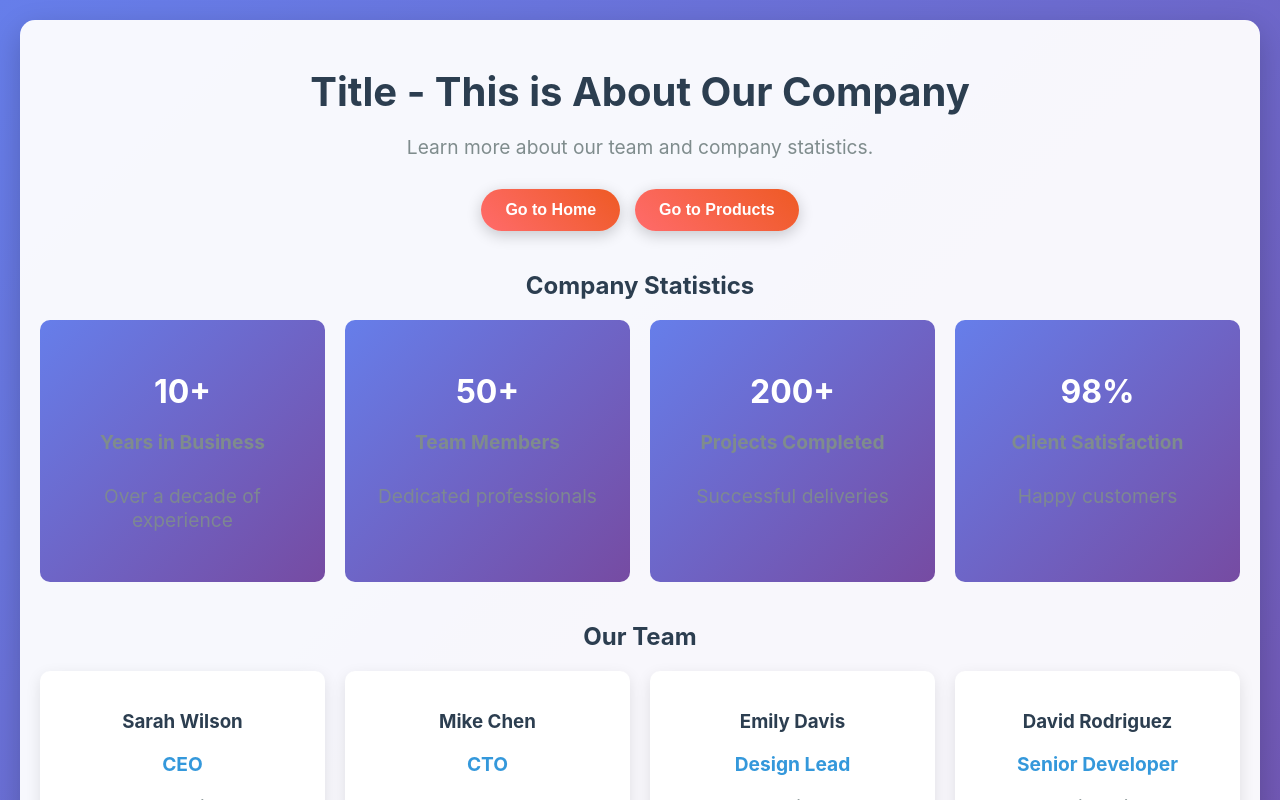
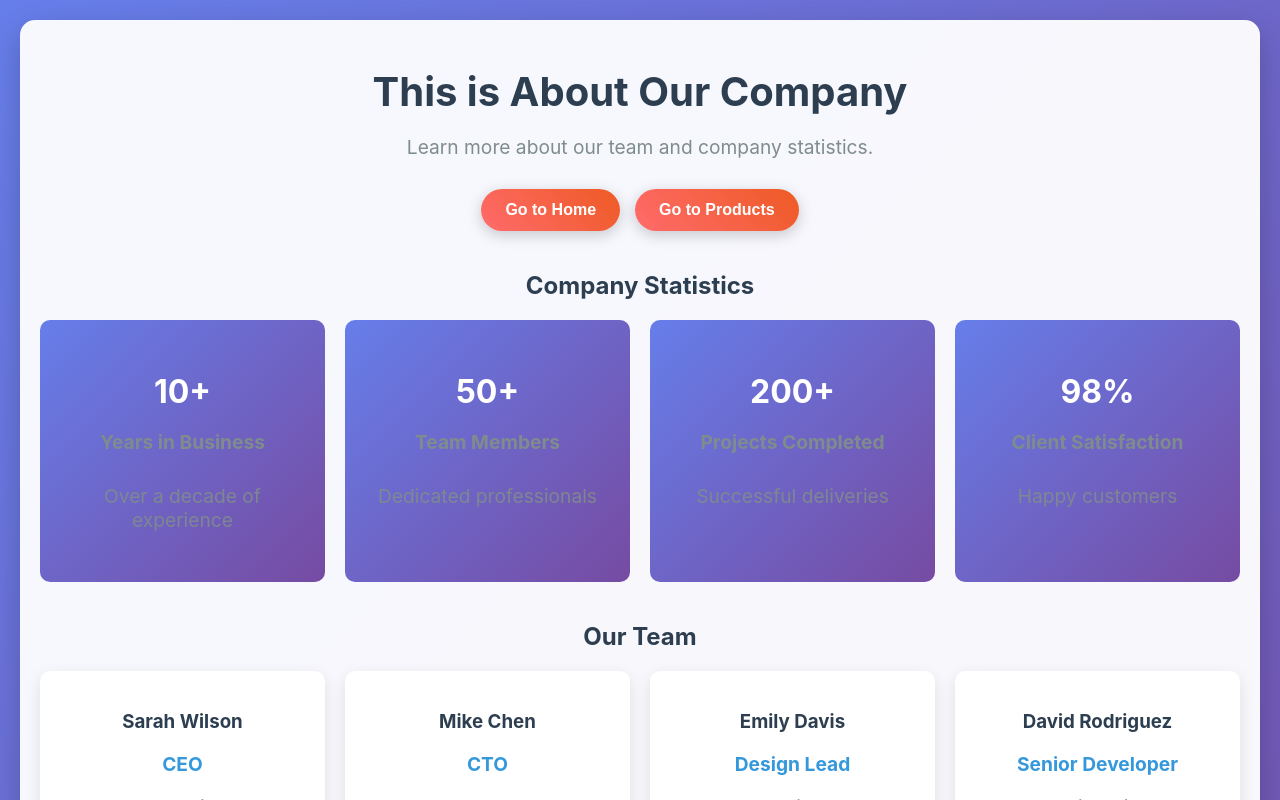
Before and after one commit to imguccho/code-coverage-analysis, a React (Create React App) app: page /about in a window 1280 px wide. Shown: the top 800 px of the page. Built offline with nearby package versions, Linux system fonts and the light colour scheme.

Commit message:
Improve code coverage

```diff
--- a/src/components/About.tsx
+++ b/src/components/About.tsx
@@ -53,7 +53,7 @@ const About: React.FC = () => {
 
   return (
     <div className="about-container">
-      <h1>Title - This is About Our Company</h1>
+      <h1>This is About Our Company</h1>
       <p>Learn more about our team and company statistics.</p>
 
       <div className="navigation-buttons">
```
